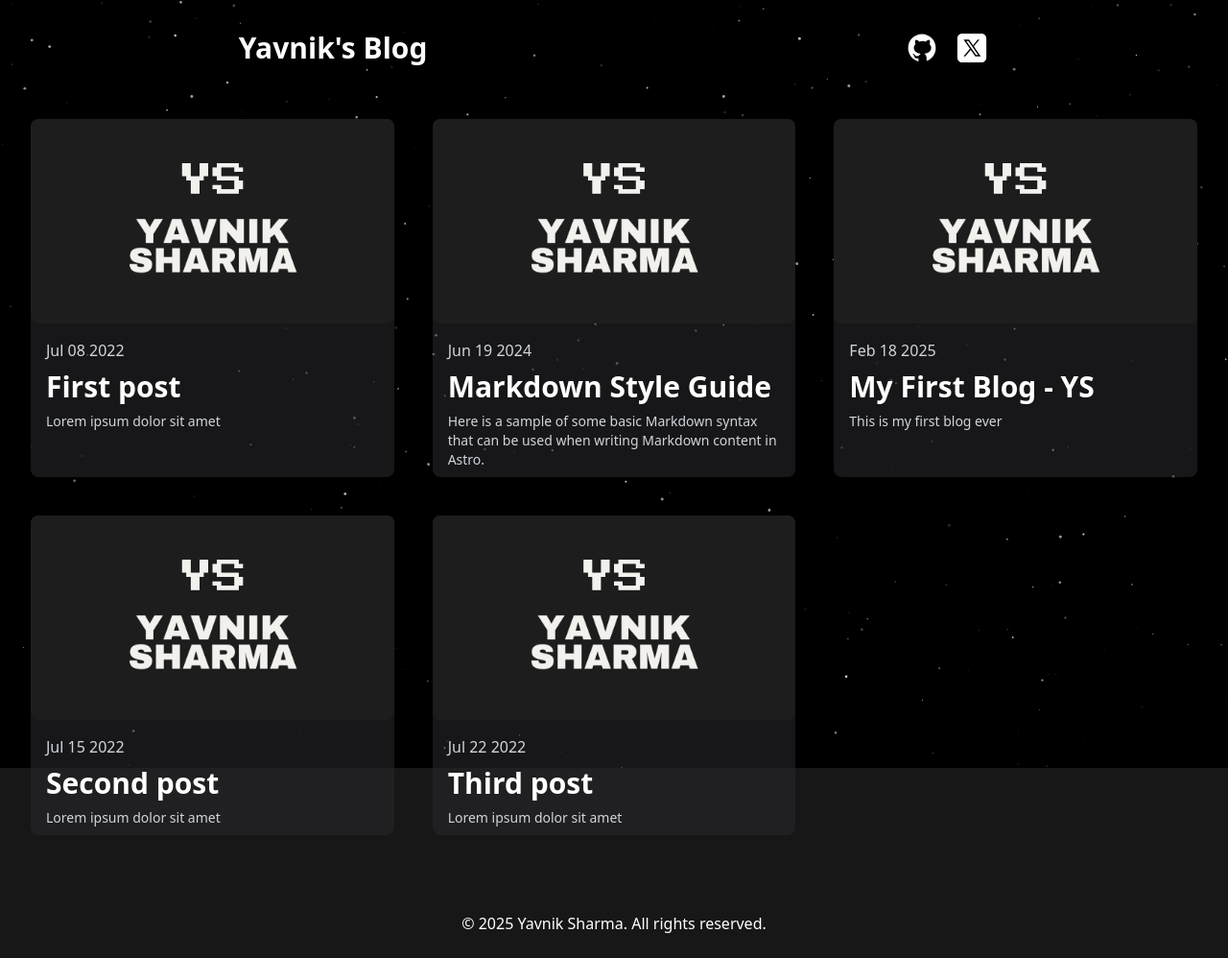
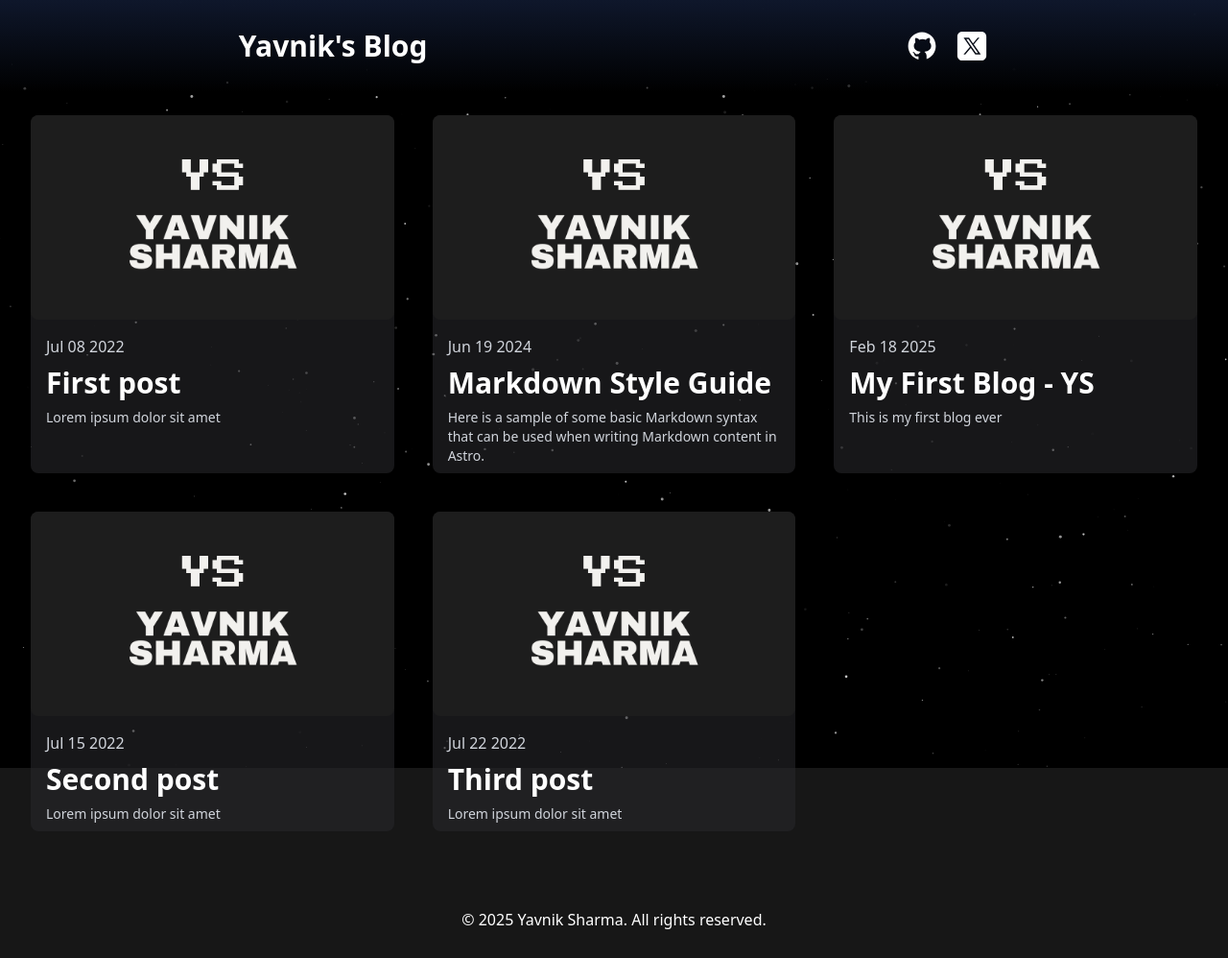
Before and after one commit to Yavnik/personal_website, an Astro site: page / in a window 1280 px wide. Shown: the whole page at 96% size. Built offline with nearby package versions, Linux system fonts and the light colour scheme; Astro itself is replaced by a stand-in of ours.

Commit message:
Refactor header and footer components for improved styling and layout

```diff
--- a/src/components/Footer.astro
+++ b/src/components/Footer.astro
@@ -2,6 +2,6 @@
 import { FOOTER_TEXT } from '../config/config';
 ---
 
-<footer class='text-center p-4 bottom-0 w-full mb-2'>
+<footer class='text-center bottom-0 w-full my-4'>
   <p class='text-white'>{FOOTER_TEXT}</p>
 </footer>
--- a/src/components/Header.astro
+++ b/src/components/Header.astro
@@ -2,7 +2,10 @@
 import '../styles/global.css';
 ---
 
-<header class='flex items-center justify-around py-8 text-white'>
+<header
+  class='sticky z-50 top-0 backdrop-blur-lg transition-all select-none bg-gradient-to-b from-slate-900 to-transparent'
+>
+  <div class='flex items-center justify-around h-24 text-white'>
     <a href='/' class='text-3xl font-bold'> Yavnik's Blog </a>
     <div class='flex gap-4'>
       <a href='https://github.com/Yavnik' target='_blank' aria-label='GitHub'>
@@ -40,4 +43,5 @@ import '../styles/global.css';
         </svg>
       </a>
     </div>
+  </div>
 </header>
```
Lines whose indentation alone changed are shown as unchanged.
